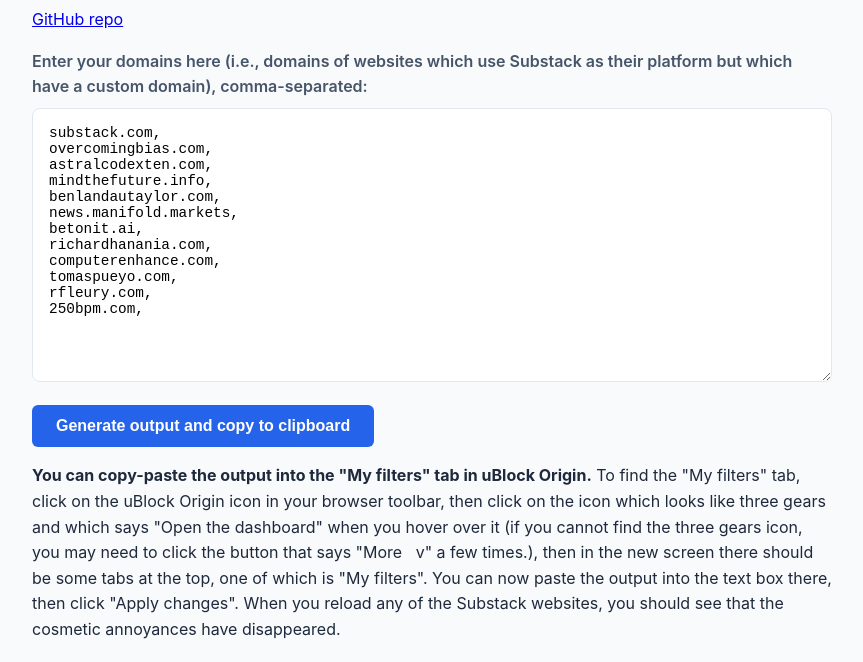
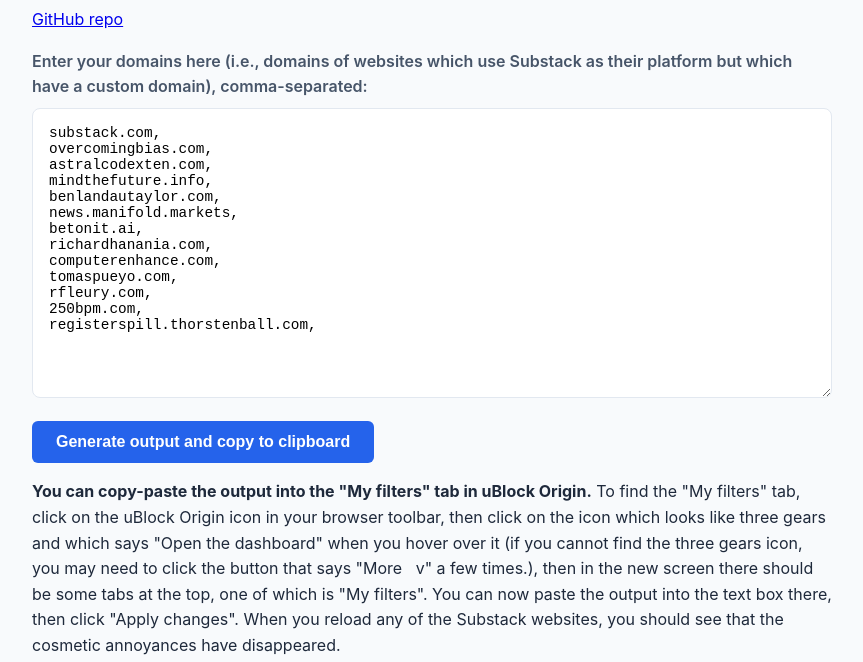
Before and after one commit to riceissa/ublock-origin-substack, a plain HTML site: page docs/index.html in a window 1280 px wide. Shown: the part 129-791 px from the top of the page, without its empty margins (208-1071 px from the left). Drawn offline with Linux system fonts and the light colour scheme.

Commit message:
add another domain

```diff
--- a/docs/index.html
+++ b/docs/index.html
@@ -18,7 +18,7 @@
     <label for="domainInput">Enter your domains here (i.e., domains of websites
         which use Substack as their platform but which have a custom domain),
         comma-separated:</label>
-    <textarea id="domainInput" rows="15" placeholder="example.com"></textarea>
+    <textarea id="domainInput" rows="16" placeholder="example.com"></textarea>
 
     <button id="generateBtn">Generate output and copy to clipboard</button>
 
--- a/docs/script.js
+++ b/docs/script.js
@@ -71,6 +71,7 @@ const DEFAULT_DOMAINS = [
     "tomaspueyo.com",
     "rfleury.com",
     "250bpm.com",
+    "registerspill.thorstenball.com",
 ];
 
 const STORAGE_KEY = 'substackDomains';
```
